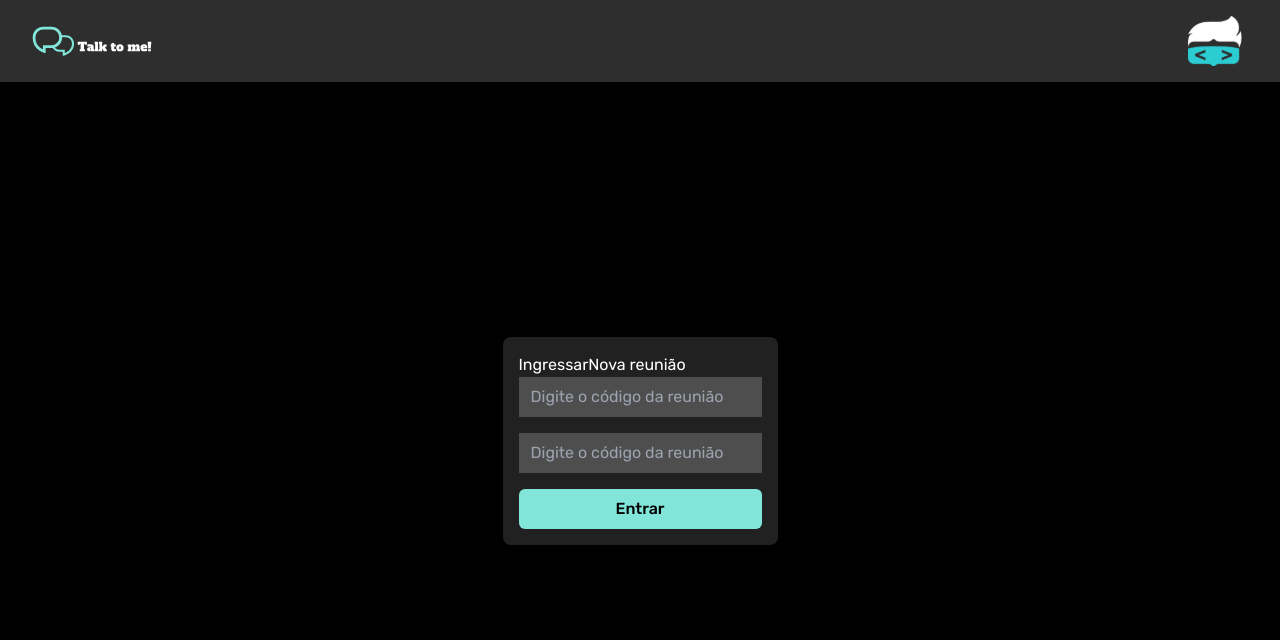
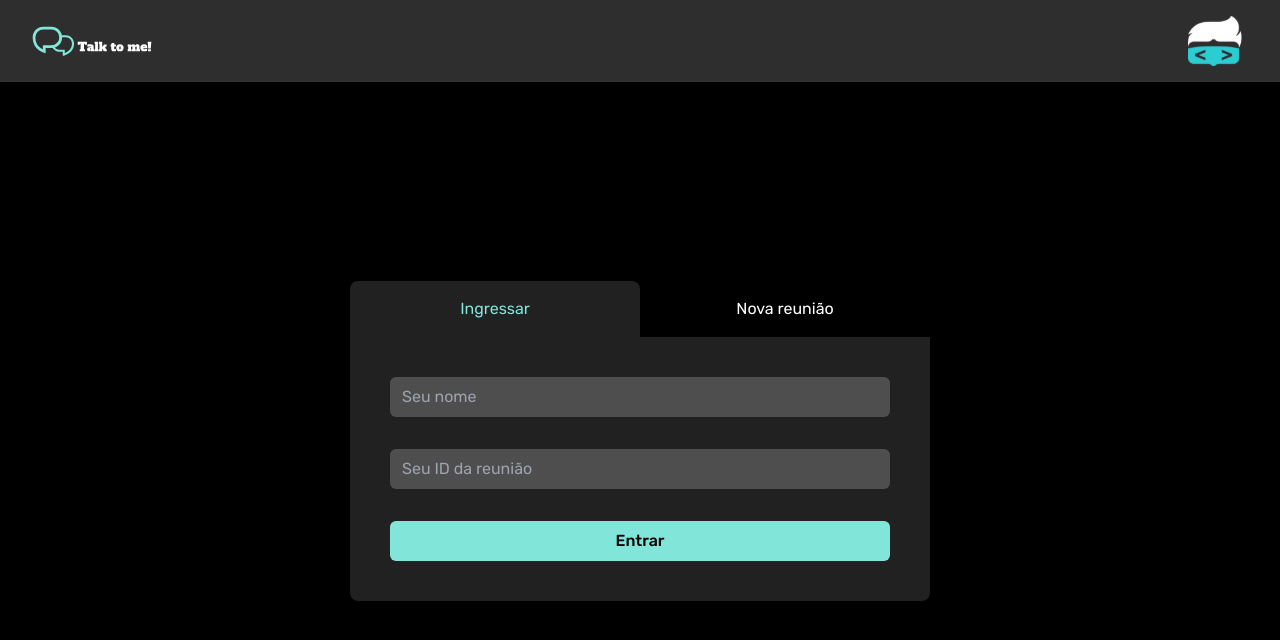
Before and after one commit to Shystra/ChatHero, a Next.js app in the folder frontend/: page / in a window 1280 px wide. Shown: the top 640 px of the page. Built offline with nearby package versions, Linux system fonts and the light colour scheme.

Commit message:
feate: new login with display response design and new functions with status

```diff
--- a/frontend/next.config.mjs
+++ b/frontend/next.config.mjs
@@ -1,4 +1,6 @@
 /** @type {import('next').NextConfig} */
-const nextConfig = {};
+const nextConfig = {
+    reactStrictMode: false,
+};
 
 export default nextConfig;
--- a/frontend/src/app/page.tsx
+++ b/frontend/src/app/page.tsx
@@ -1,27 +1,13 @@
-import Image from "next/image";
 import Header from '@/components/Header';
-import Container from "@/components/Container";
-import { Input } from "@/components/Input";
-import Button from "@/components/Button";
+import { FormWrapper } from "@/components/FormWrapper";
 
 export default function Home() {
   return (
     <main className="min-h-screen flex flex-col">
       <Header />
-      <div className="mx-auto w-full h-full flex flex-1 items-center justify-center">
-        <Container>
-          <div className="max-w-[580px] w-full bg-secondary p-4 rounded-lg">
-            <div>
-              <span>Ingressar</span>
-              <span>Nova reunião</span>
-            </div>
-            <div className="space-y-4">
-              <Input placeholder="Digite o código da reunião" type="text" />
-              <Input placeholder="Digite o código da reunião" type="text" />
-              <Button title="Entrar" type="button" />
-            </div>
-          </div>
-        </Container>
+      <div className="max-w-[580px] mx-auto w-full h-full flex flex-1 items-center justify-center">
+        <FormWrapper />
+        {/* </Container> */}
       </div>
     </main>
   );
--- /dev/null
+++ b/frontend/src/components/FormWrapper.tsx
@@ -0,0 +1,28 @@
+'use client';
+import { useState } from "react";
+import Button from "./Button";
+import { Input } from "./Input";
+
+export function FormWrapper() {
+    const [selectedRoom, setSelectedRoom] = useState<'join' | 'create' >('join');
+        console.log("🚀 ~ FormWrapper ~ selectedRoom:", selectedRoom)
+
+
+    const handleSelectRoom = (room: 'join' | 'create') => {
+        setSelectedRoom(room)
+    }
+    return (
+        <div className="w-full">
+            <div className="flex items-center text-center cursor-pointer">
+                <span className={`w-1/2 p-4 ${selectedRoom === 'join' && 'rounded-t-lg text-primary bg-secondary '}`} onClick={() => handleSelectRoom('join')}>Ingressar</span>
+                <span className={`w-1/2 p-4 ${selectedRoom === 'create' && 'rounded-t-lg text-primary bg-secondary '}`} onClick={() => handleSelectRoom('create')}>Nova reunião</span>
+            </div>
+            {/* <Container> */}
+            <div className=" bg-secondary rounded-b-lg  space-y-8 p-10">
+                <Input placeholder="Seu nome" type="text" />
+                <Input placeholder="Seu ID da reunião" type="text" />
+                <Button title="Entrar" type="button" />
+            </div>
+        </div>
+    )
+}
--- a/frontend/src/components/Header.tsx
+++ b/frontend/src/components/Header.tsx
@@ -1,8 +1,8 @@
 import Image from 'next/image';
 import Container from './Container';
 
-export default function Header (){
-    return(
+export default function Header() {
+    return (
         <>
 
             <div className='bg-gray-1000 p-4'>
@@ -10,7 +10,7 @@ export default function Header (){
                     <div className='flex justify-between'>
                         <Image alt="Talk to Me!" src="/chat.svg" width={120} height={120} />
 
-                    <Image alt='Hero Code' src="/logo.svg"  width={60} height={60} />
+                        <Image alt='Hero Code' src="/logo.svg" width={60} height={60} />
                     </div>
                 </Container>
             </div>
--- a/frontend/src/components/Input.tsx
+++ b/frontend/src/components/Input.tsx
@@ -16,7 +16,7 @@ const InputBase: ForwardRefRenderFunction<HTMLInputElement, IInput> = (
             type={type}
             placeholder={placeholder}
             ref={ref} {...rest}
-            className="px-3 py-2 bg-gray-950" />
+            className="px-3 py-2 bg-gray-950 rounded-md w-full" />
         </div>
     );
 };
```
Lines whose indentation alone changed are shown as unchanged.
